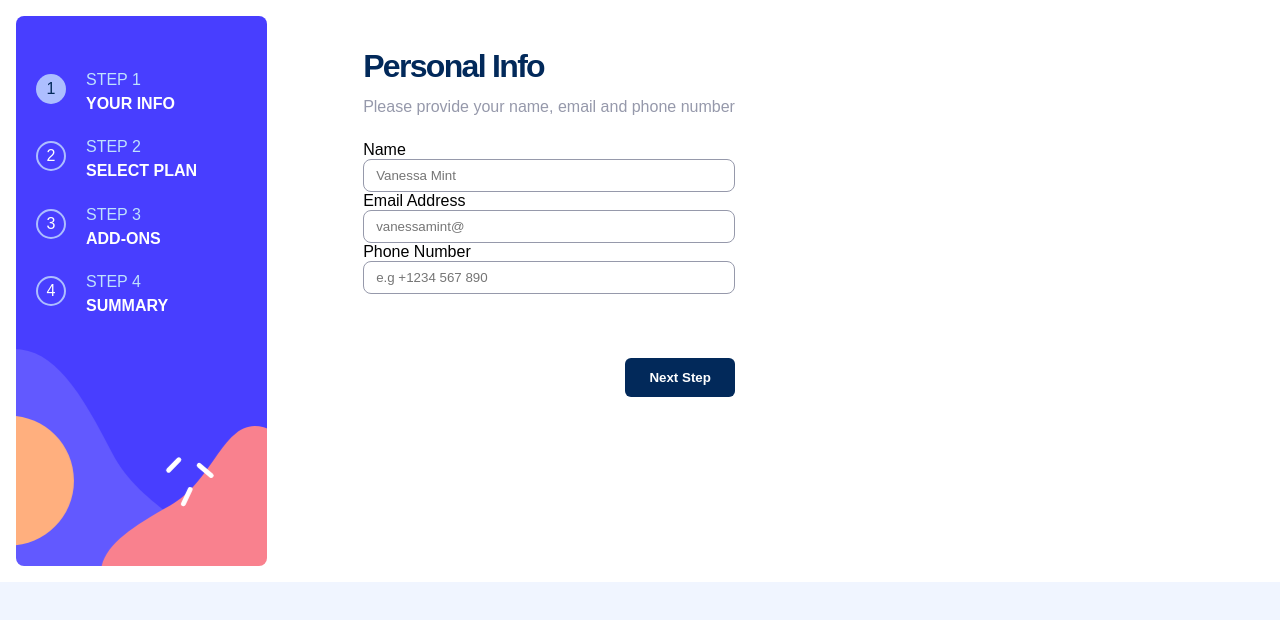
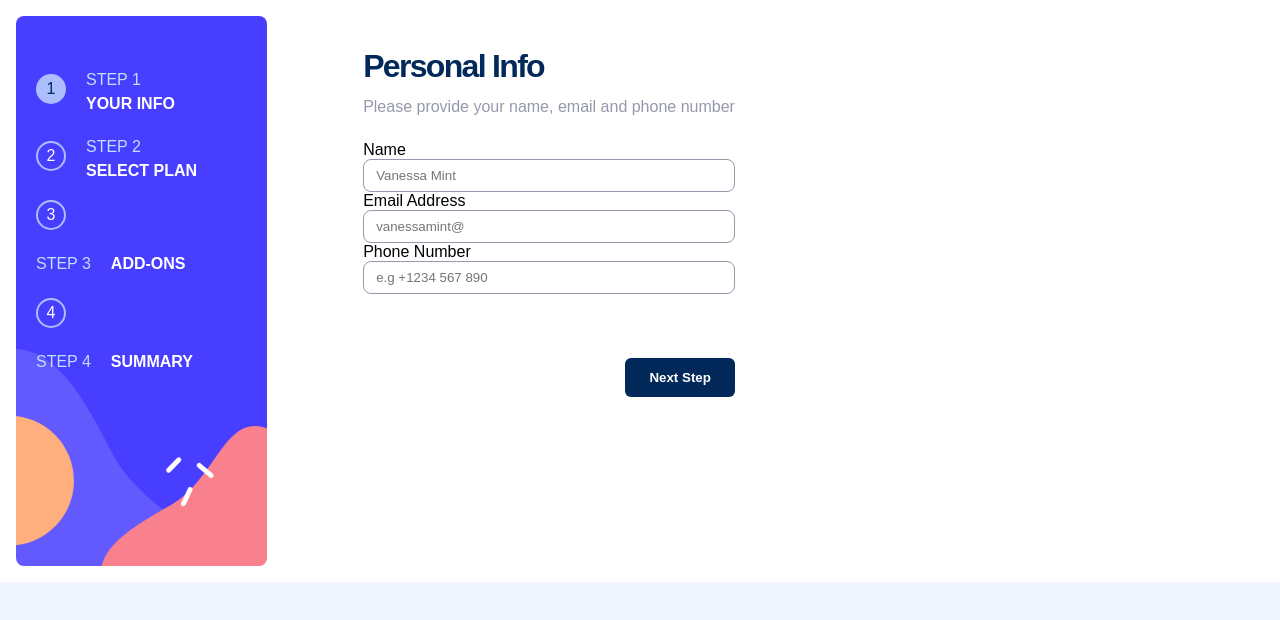
Before and after one commit to oteikwu1/Multi-step-form, a React (Vite) app: page / in a window 1280 px wide. Shown: the top 620 px of the page. Built offline with nearby package versions, Linux system fonts and the light colour scheme.

Commit message:
implement sidebar component

```diff
--- a/src/components/PersonalInfo.css
+++ b/src/components/PersonalInfo.css
@@ -4,89 +4,6 @@
     gap: 6em;
     background-color: var(--Neutral-White);
 
-}
-
-.image {
-    background: url(../assets/bg-sidebar-desktop.svg);
-    height: 550px;
-    background-size: cover;
-    background-position: center;
-    background-repeat: no-repeat;
-    padding: 30px 70px 0px 20px;
-    border-radius: 8px;
-}
-
-.step-one-container,
-.step-two-container,
-.step-three-container,
-.step-four-container {
-    display: flex;
-    align-items: center;
-    gap: 20px;
-    margin-top: 1.2em;
-}
-
-.one {
-    width: 30px;
-    height: 30px;
-    border-radius: 50%;
-    background-color: var(--Primary-Blue-300);
-    display: flex;
-    justify-content: center;
-    align-items: center;
-}
-
-.one span {
-    color: var(--blue-950);
-    font-size: 1em;
-    font-family: var(--Main-font);
-    font-weight:  var(--Font-weight-md);
-}
-
-.step-one,
- .step-two,
- .step-three {
-    margin: 6px 0;
-    justify-content: flex-start;
-    font-size: 1em;
-    font-family: var(--Main-font);
-    color: var(--Primary-Blue-200);
-    text-transform: uppercase;
-}
-
-.step-one-title,
-.step-two-title,
-.step-three-title {
-    color: #fff;
-    font-size: 1em;
-    text-transform: uppercase;
-    font-family: var(--Main-font);
-}
-
-.step-one-content {
-    align-items: end;
-}
-
-.two,
-.three,
-.four {
-    width: 30px;
-    height: 30px;
-    border-radius: 50%;
-    background-color: transparent;
-    display: flex;
-    border: 2px solid var(--Primary-Blue-300);
-    justify-content: center;
-    align-items: center;
-}
-
-.two span,
-.three span,
-.four span {
-    color: var(--Neutral-White);
-    font-size: 1em;
-    font-family: var(--Main-font);
-    font-weight: var(--Font-weight-md);
 }
 
 .info-title {
--- a/src/components/PersonalInfo.jsx
+++ b/src/components/PersonalInfo.jsx
@@ -3,6 +3,9 @@ import { useNavigate } from "react-router-dom";
 import "./PersonalInfo.css"
 import Button from "./Button";
 import './Button.css'
+import SideBar from "./SideBar";
+import './SideBar.css'
+
 
 const PersonalInfo = () => {
   const navigate = useNavigate()
@@ -57,38 +60,7 @@ const PersonalInfo = () => {
 
     return (
         <section className="container">
-        <div className="image">
-          <div className="side-bar-container">
-         <div className="step-one-container">
-           <div className="one"><span>1</span></div>
-           <div className="step-one-content">
-            <p className="step-one">Step 1</p>
-            <h2 className="step-one-title">your info</h2>
-           </div>
-         </div>
-          <div className="step-two-container">
-           <div className="two"><span>2</span></div>
-           <div className="step-two-content">
-            <p className="step-two">Step 2</p>
-            <h2 className="step-two-title">Select  plan</h2>
-           </div>
-         </div>
-          <div className="step-three-container">
-           <div className="three"><span>3</span></div>
-           <div className="step-three-content">
-            <p className="step-three">Step 3</p>
-            <h2 className="step-three-title">Add-ons</h2>
-           </div>
-         </div>
-          <div className="step-four-container">
-           <div className="four"><span>4</span></div>
-           <div className="step-one-content">
-            <p className="step-one">Step 4</p>
-            <h2 className="step-one-title">summary</h2>
-           </div>
-         </div>
-         </div>
-        </div>
+        <SideBar activeStep={1} />
 
         <div className="detail">
         <h1 className="info-title">Personal Info</h1>
@@ -103,6 +75,7 @@ const PersonalInfo = () => {
           </div>
             <input type="text"
             id="name"
+            name="name"
              placeholder="Vanessa Mint"
             value={formData.name}
             onChange={handleChange}
@@ -116,6 +89,7 @@ const PersonalInfo = () => {
             </div>
             <input type="email"
             id="email"
+            name="email"
             placeholder="vanessamint@"
             value={formData.email}
             onChange={handleChange}
@@ -128,18 +102,19 @@ const PersonalInfo = () => {
             </div>
             <input type="tel"
               placeholder="e.g +1234 567 890"
-              name=""
+              name="phone"
               id="number"
                value={formData.phone}
                onChange={handleChange}
               />
           </div>
-        </form>
-       <div className="btn-container">
+           <div className="btn-container">
             <Button variant="primary" type="submit">
               Next Step
             </Button>
          </div>
+        </form>
+
         </div>
     </section>
     )
--- /dev/null
+++ b/src/components/SelectPlan.css
@@ -0,0 +1,12 @@
+.main-container {
+    display: flex;
+    padding: 1em;
+    gap: 6em;
+    background-color: var(--Neutral-White);
+}
+
+.plan-container {
+    display: flex;
+    gap: 1em;
+    margin: 2em 0;
+}
--- a/src/components/SelectPlan.jsx
+++ b/src/components/SelectPlan.jsx
@@ -1,6 +1,45 @@
+import SideBar from "./SideBar"
+import arcade from '../assets/icon-arcade.svg'
+import advance from '../assets/icon-advanced.svg'
+import pro from '../assets/icon-pro.svg'
+import './SelectPlan.css'
+import { useState } from "react"
+
 const SelectPlan = () => {
+  const [selectPLan, setSelectPlan] = useState("arcade")
+
     return (
-        <p>Select your plan</p>
+      <section className="main-container">
+        <SideBar  activeStep={2}/>
+
+
+        <div className="content-container">
+            <h2>Select a plan</h2>
+            <p>you have option of monthly
+              or yearly billing
+            </p>
+
+          <div className="plan-container">
+              <div className="arcade">
+                <img src={arcade} alt="arcade icon" />
+                <h4>Arcade</h4>
+                <p>$9/mo</p>
+            </div>
+
+                <div className={`plan-card ${plan-card === "arcade" ? "active" : ""}`}>
+                  <img src={advance} alt="advance icon" />
+                  <h4>Advance</h4>
+                  <p>$12/mo</p>
+                </div>
+
+                <div className="arcade">
+                  <img src={pro} alt="pro icon" />
+                  <p>Pro</p>
+                  <p>$15/mo</p>
+                </div>
+            </div>
+        </div>
+      </section>
     )
 }
 
--- /dev/null
+++ b/src/components/SideBar.css
@@ -0,0 +1,58 @@
+.image {
+    background: url(../assets/bg-sidebar-desktop.svg);
+    height: 550px;
+    background-size: cover;
+    background-position: center;
+    background-repeat: no-repeat;
+    padding: 30px 70px 0px 20px;
+    border-radius: 8px;
+}
+
+.side-bar-container>div {
+    display: flex;
+    align-items: center;
+    gap: 20px;
+    margin-top: 1.2em;
+}
+
+.step-circle {
+    width: 30px;
+    height: 30px;
+    border-radius: 50%;
+    background-color: transparent;
+    border: 2px solid var(--Primary-Blue-300);
+    display: flex;
+    justify-content: center;
+    align-items: center;
+}
+
+.step-circle span {
+    color: var(--Neutral-White);
+    font-size: 1em;
+    font-family: var(--Main-font);
+    font-weight: var(--Font-weight-md);
+}
+
+.step-circle.active {
+    background-color: var(--Primary-Blue-300);
+    border: none;
+}
+
+.step-circle.active span {
+    color: var(--blue-950);
+}
+
+.step-label {
+    margin: 6px 0;
+    font-size: 1em;
+    font-family: var(--Main-font);
+    color: var(--Primary-Blue-200);
+    text-transform: uppercase;
+}
+
+.step-title {
+    color: #fff;
+    font-size: 1em;
+    text-transform: uppercase;
+    font-family: var(--Main-font);
+}
--- /dev/null
+++ b/src/components/SideBar.jsx
@@ -0,0 +1,55 @@
+import React from "react";
+import './Sidebar.css'
+
+const SideBar = ({activeStep}) => {
+ return (
+     <div className="image">
+    <div className="side-bar-container">
+
+    <div className="step-one-container">
+       <div className={`step-circle ${activeStep === 1 ? "active" : ""}`}>
+        <span>1</span>
+       </div>
+
+       <div className="step-content">
+            <p className="step-label">Step 1</p>
+            <h2 className="step-title">Your info</h2>
+        </div>
+    </div>
+
+    <div className="step-two-container">
+
+        <div className={`step-circle ${activeStep === 2 ? "active" : ""}`}>
+            <span>2</span>
+        </div>
+
+        <div className="step-content">
+            <p className="step-label">Step 2</p>
+            <h2 className="step-title">select plan</h2>
+        </div>
+    </div>
+
+     <div className={`step-circle ${activeStep === 3 ? "active" : ""}`}>
+        <span>3</span>
+     </div>
+
+    <div className="step-content">
+        <p className="step-label">Step 3</p>
+        <h2 className="step-title">add-ons</h2>
+    </div>
+
+<div className={`step-circle ${activeStep === 3 ? "active" : ""}`}>
+    <span>4</span>
+</div>
+
+ <div className="step-content">
+    <p className="step-label">Step 4</p>
+    <h2 className="step-title">summary</h2>
+</div>
+
+</div>
+</div>
+ )
+}
+
+export default SideBar
```
